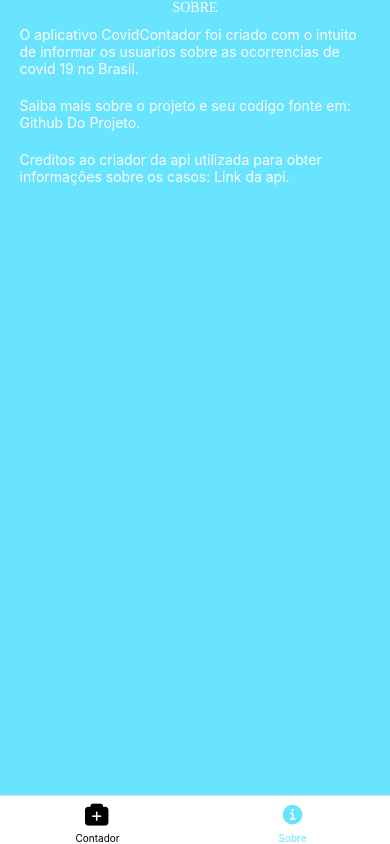
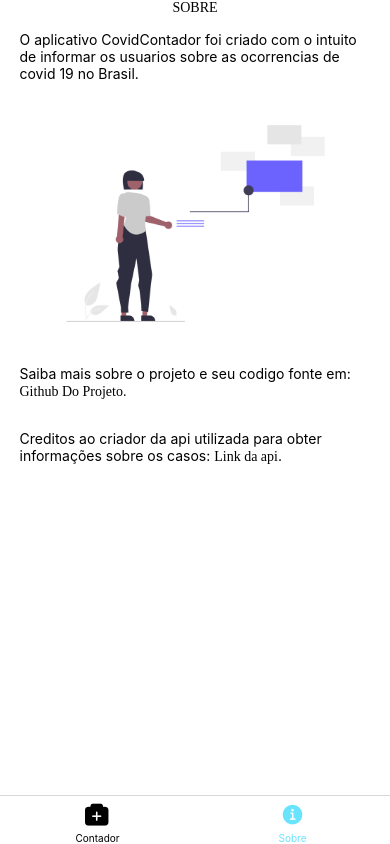
Before and after one commit to Marcos-Vinicius9/CovidContadorApp, a React Native app: screen /Sobre in a window 390 px wide. Built offline with nearby package versions, Linux system fonts and the light colour scheme; no server answers; what react-native-global-props would draw is missing.

Commit message:
inserindo tela sobre

```diff
--- a/src/screens/ScreenAbout/index.js
+++ b/src/screens/ScreenAbout/index.js
@@ -1,6 +1,8 @@
 import React from "react";
-import {View, Text, Linking} from 'react-native';
+import {View, Text, Linking, Image} from 'react-native';
 import styles from "./styles";
+
+import info from '../../assets/images/info.png';
 
 function ScreenAbout({navigation}){
     return(
@@ -9,11 +11,12 @@ function ScreenAbout({navigation}){
             <Text style={styles.textContent}>
                 O aplicativo CovidContador foi criado com o intuito de informar os usuarios sobre as ocorrencias de covid 19 no Brasil.
             </Text>
+            <Image source ={info} style={styles.image} />
             <Text style={styles.textContent}>
-                Saiba mais sobre o projeto e seu codigo fonte em: Github Do Projeto.
+                Saiba mais sobre o projeto e seu codigo fonte em: <Text style={styles.link} onPress={() => Linking.openURL('https://github.com/Marcos-Vinicius9/CovidContadorApp')}>Github Do Projeto.</Text>
             </Text>
             <Text style={styles.textContent}>
-               Creditos ao criador da api utilizada para obter informações sobre os casos: <Text onPress={() => Linking.openURL('https://google.com')}>Link da api</Text>.
+               Creditos ao criador da api utilizada para obter informações sobre os casos: <Text style={styles.link} onPress={() => Linking.openURL('https://covid19-brazil-api.vercel.app')}>Link da api</Text>.
             </Text>
         </View>
     );
--- a/src/screens/ScreenAbout/styles.js
+++ b/src/screens/ScreenAbout/styles.js
@@ -10,18 +10,26 @@ const styles = StyleSheet.create({
         width: metrics.screenWidth,
         height: metrics.screenHeight,
         alignItems:'center',
-        backgroundColor:colors.backgroundColor
+        backgroundColor: 'white'
     },
     title:{
         fontFamily:'Poppins-Bold',
-        color:'white',
 
     },
     textContent:{
         width: metrics.screenWidth * 0.90,
-        paddingVertical:10,
-        color:'white',
+        paddingVertical:15
+
     },
+    image:{
+        resizeMode:'contain',
+        width: metrics.screenWidth * 0.90,
+        height: metrics.screenHeight * 0.30
+    },
+    link:{
+        fontFamily:'Poppins-Bold'
+    },
+
 });
 
 export default styles;
```
Also changed, not shown: src/assets/images/info.png (added).
